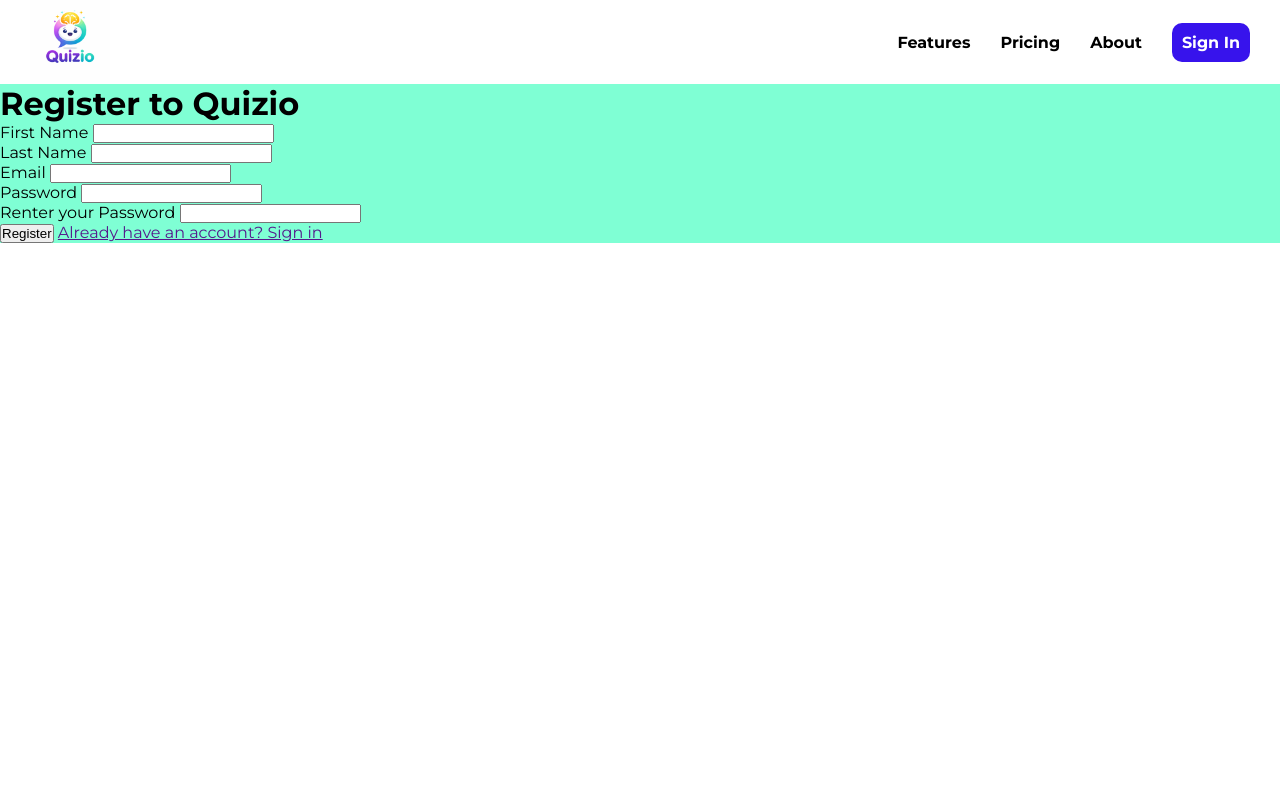
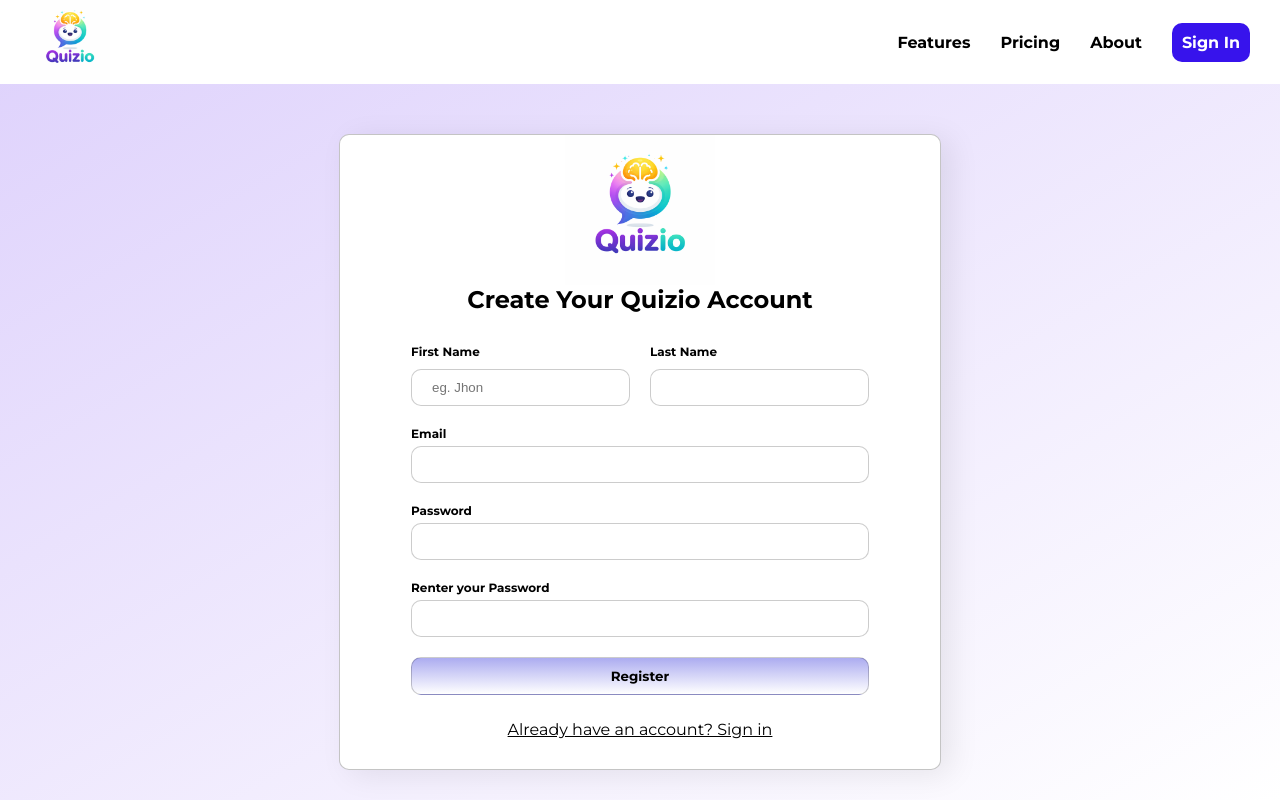
Before and after one commit to pavanvarahad/django_tutorial, a Django app: page / in a window 1280 px wide. Run offline with Django 5.2, Linux system fonts and the light colour scheme.

Commit message:
feat: Add user registration page with its styles and update gitignore.

```diff
--- a/ai_quiz_generator/accounts/static/accounts/styles/style.css
+++ b/ai_quiz_generator/accounts/static/accounts/styles/style.css
@@ -7,13 +7,16 @@
 
 body{
      font-family: "Montserrat", sans-serif;
+     background: linear-gradient(150deg, rgba(200, 179, 250, 0.607),white);
+     background-repeat: no-repeat;
+     min-height: 100vh;
 }
 
 main {
-    background-color: aquamarine;
+
 }
 
-#navigation_logo{
+.navigation_logo{
     height: 80px;
     width: 80px;
 }
@@ -22,6 +25,7 @@ nav{
     display: flex;
     justify-content: space-between;
     padding: 0 30px;
+    background-color: white;
 }
 
 .nav_links{
@@ -48,3 +52,79 @@ nav{
     color: white;
 
 }
+
+.form_container{
+    min-width: 400px;
+    max-width: 600px;
+    background-color: white;
+    margin: 50px auto;
+    border-radius: 10px;
+    border: 1px solid rgba(128, 128, 128, 0.466);
+    box-shadow: 10px 5px 30px rgba(0, 0, 0, 0.08);
+    display: flex;
+    flex-direction: column;
+    align-items: center;
+
+}
+.form_container h1{
+    font-size: 24px;
+}
+.form_container .navigation_logo{
+    height: 150px;
+    width: 150px;
+}
+.form_container form{
+    /* max-width: 600px; */
+    display: flex;
+    flex-direction: column;
+    gap: 20px;
+    padding: 30px 60px;
+}
+.form_container a{
+    color: black;
+    padding-top: 20px;
+    text-align: center;
+}
+
+.input_feilds{
+    display: flex;
+    flex-direction: column;
+    gap: 5px;
+}
+.two_cols{
+    display: flex;
+    flex-direction: row;
+    justify-content: space-between;
+    gap: 20px;
+}
+.two_cols div{
+    display: flex;
+    flex-direction: column;
+    gap: 10px;
+}
+.input_feilds label{
+    font-weight: bold;
+    font-size: 12px;
+}
+
+.input_feilds input{
+    padding: 10px 20px;
+    border-radius: 10px;
+    border: 1px solid rgba(0, 0, 0, 0.2);
+
+}
+.input_feilds button{
+    background:linear-gradient(to bottom,rgb(172, 172, 240),white);
+    color: black;
+    padding: 10px 20px;
+    border-radius: 10px;
+    border: 1px solid rgba(0, 0, 0, 0.2);
+    font-family: "Montserrat", sans-serif;
+    font-weight: bold;
+}
+
+.input_feilds button:hover{
+    background:linear-gradient(to top,rgb(172, 172, 240),white);
+}
+/* .input_feilds input[type="text"]{
+} */
--- a/ai_quiz_generator/accounts/templates/accounts/register.html
+++ b/ai_quiz_generator/accounts/templates/accounts/register.html
@@ -10,7 +10,7 @@
 <body>
     <nav>
         <header>
-            <img id="navigation_logo" src="{% static 'accounts/images/logo.png' %}" alt="Quizio Logo">
+            <img class="navigation_logo" src="{% static 'accounts/images/logo.png' %}" alt="Quizio Logo">
         </header>
 
         <div class="nav_links">
@@ -23,17 +23,24 @@
     </nav>
 
     <main>
-        <h1>Register to Quizio</h1>
+        <div class="form_container">
+            <img src="{% static 'accounts/images/logo.png' %}" alt="" class="navigation_logo">
+            <h1>Create Your Quizio Account</h1>
             <form action="">
-            <div class="input_feilds">
+                <div class="input_feilds two_cols">
+                    <div>
                         <label for="f_name">First Name</label>
-                <input type="text" name="f_name" id="f_name">
+                        <input type="text" name="f_name" id="f_name" placeholder="eg. Jhon">
                     </div>
 
-            <div class="input_feilds">
+                    <div>
                         <label for="l_name">Last Name</label>
                         <input type="text" name="l_name" id="l_name">
                     </div>
+
+                </div>
+
+
 
                 <div class="input_feilds">
                     <label for="email">Email</label>
@@ -54,6 +61,7 @@
                     <a href="">Already have an account? Sign in</a>
                 </div>
             </form>
+        </div>
     </main>
 </body>
 </html>
```
Also changed, not shown: 1 other file. Lines whose indentation alone changed are shown as unchanged.
